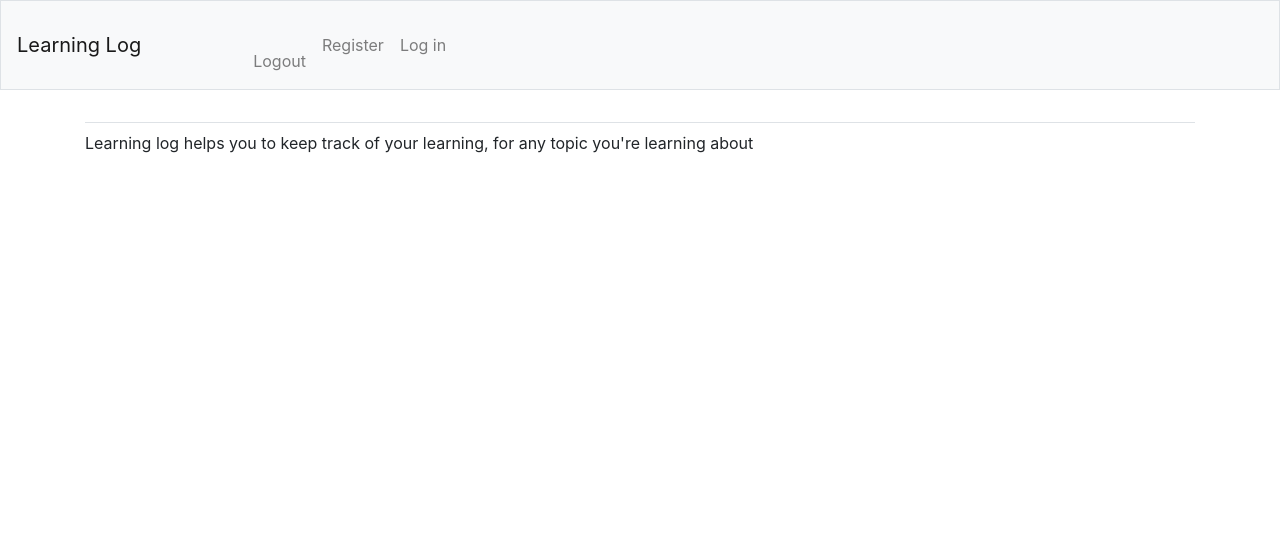
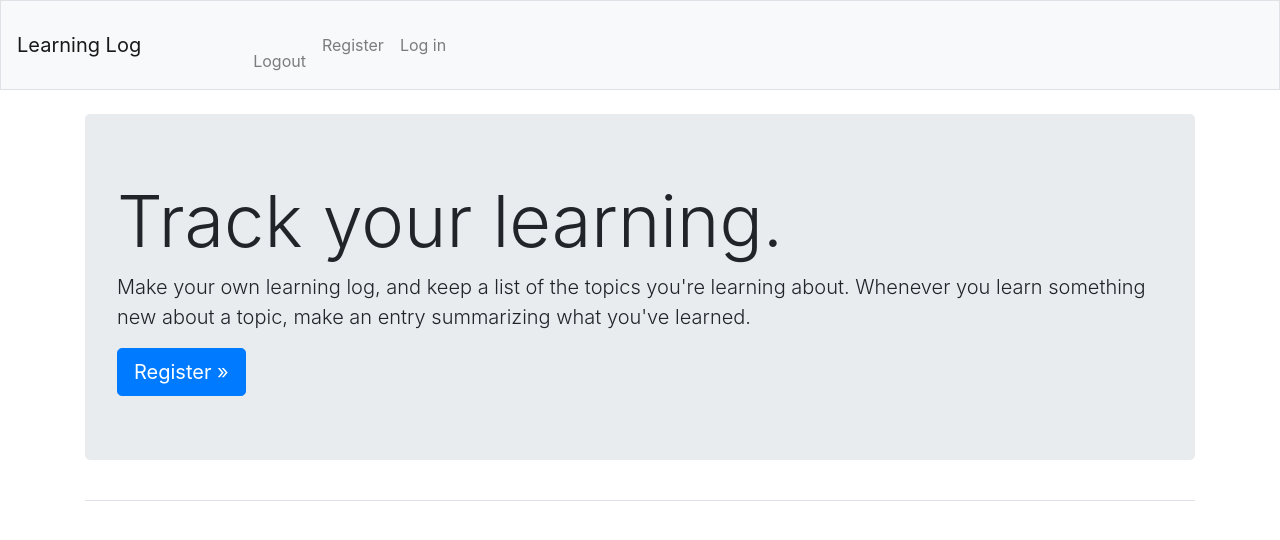
Before and after one commit to jonbugge4/Django, a Django app: template MainApp/templates/mainapp/index.html in a window 1280 px wide. Shown: the top 540 px of the page. Run offline with Django 3.2, Linux system fonts and the light colour scheme; the template is opened without the code that fills it, so the values that code supplies are empty; some libraries are stand-ins or nearby versions.

Commit message:
updated index

```diff
--- a/MainApp/templates/mainapp/index.html
+++ b/MainApp/templates/mainapp/index.html
@@ -1,10 +1,15 @@
 {% extends "MainApp/base.html" %}
 
-{% block content %}
+{% block page_header %}
+  <div class="jumbotron">
+      <h1 class="display-3">Track your learning.</h1>
 
-<p>
-    Learning log helps you to keep track of
-    your learning, for any topic you're learning about
-</p>
+      <p class="lead">Make your own learning log, and keep a list of the topics
+          you're learning about. Whenever you learn something new about a topic,
+          make an entry summarizing what you've learned.</p>
 
-{% endblock content %}
+      <a class="btn btn-lg btn-primary" href="{% url 'users:register' %}"
+        role="button">Register &raquo;</a>
+
+  </div>
+{% endblock page_header %}
```
